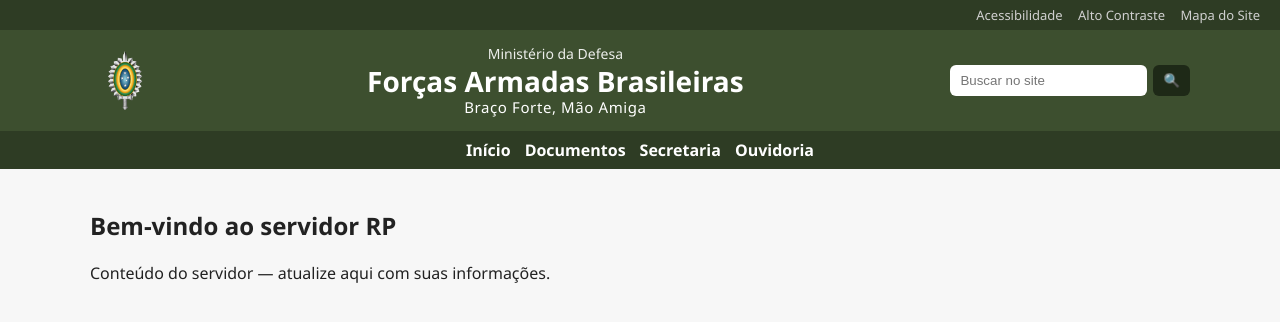
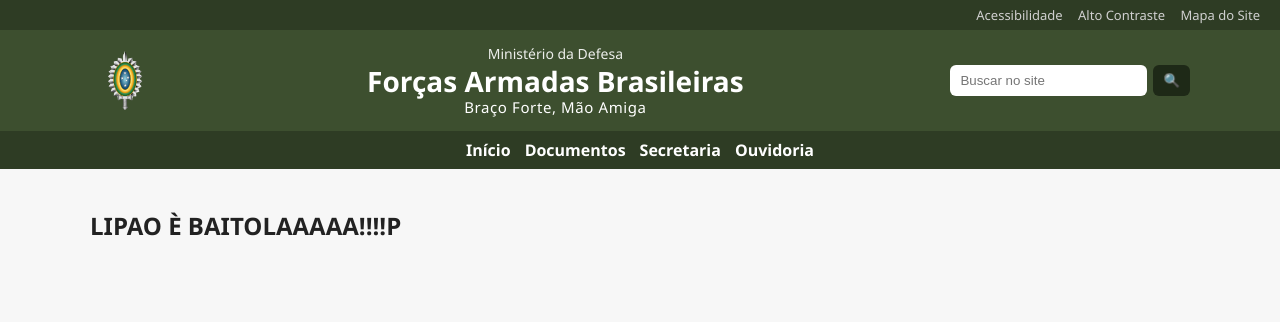
Before and after one commit to ChespiritoIA/Portal-For-as-Armadas, a plain HTML site: page index.html in a window 1280 px wide. Drawn offline with Linux system fonts and the light colour scheme.

Commit message:
Update index.html

```diff
--- a/index.html
+++ b/index.html
@@ -45,8 +45,8 @@
 
   <!-- Conteúdo de exemplo -->
   <main class="container" style="padding:20px;">
-    <h2>Bem-vindo ao servidor RP</h2>
-    <p>Conteúdo do servidor — atualize aqui com suas informações.</p>
+    <h2> LIPAO È BAITOLAAAAA!!!!P</h2>
+    <p></p>
   </main>
 
 </body>
```
